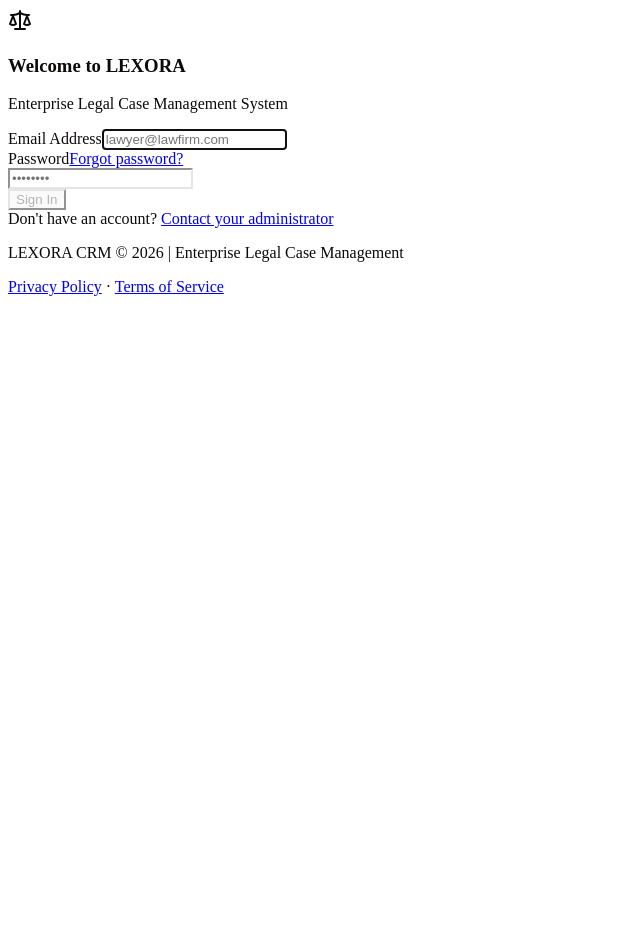
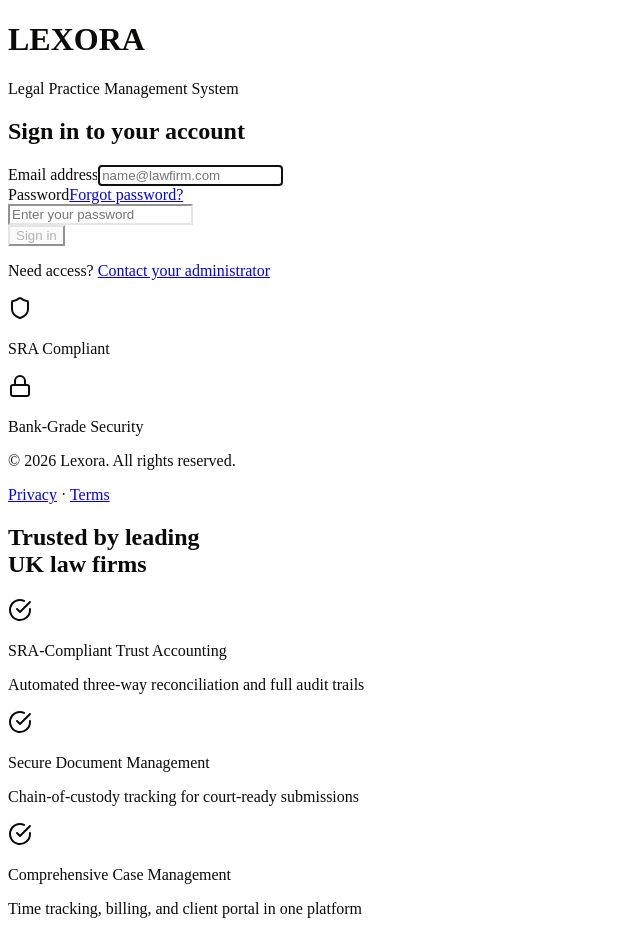
Before and after one commit to AccountScope/lexora-crm, a Next.js app: page /login in a window 1280 px wide. Shown: the top 934 px of the page, without its empty margins (0-640 px from the left). Before the commit the page ends 800 px from the top, so only its background shows below. Built offline with nearby package versions, Linux system fonts and the light colour scheme.

Commit message:
PRIORITY FIX #1: Enterprise login page redesign - professional legal industry design

```diff
--- a/app/(auth)/login/page.tsx
+++ b/app/(auth)/login/page.tsx
@@ -1,5 +1,4 @@
 "use client";
-
 
 import { useState } from "react";
 import { useRouter, useSearchParams } from "next/navigation";
@@ -7,9 +6,8 @@
 import { Button } from "@/components/ui/button";
 import { Input } from "@/components/ui/input";
 import { Label } from "@/components/ui/label";
-import { Card, CardContent, CardDescription, CardFooter, CardHeader, CardTitle } from "@/components/ui/card";
 import { Alert, AlertDescription } from "@/components/ui/alert";
-import { Loader2, Scale } from "lucide-react";
+import { Loader2, Shield, Lock, CheckCircle } from "lucide-react";
 
 export default function LoginPage() {
   const router = useRouter();
@@ -62,50 +60,59 @@
   };
 
   return (
-    <div className="min-h-screen flex items-center justify-center bg-gradient-to-br from-slate-50 to-slate-100 dark:from-slate-900 dark:to-slate-800 p-4">
-      <Card className="w-full max-w-md shadow-xl">
-        <CardHeader className="space-y-1 text-center">
-          <div className="flex justify-center mb-4">
-            <div className="bg-primary/10 p-3 rounded-lg">
-              <Scale className="h-8 w-8 text-primary" />
+    <div className="min-h-screen flex bg-white">
+      {/* Left side - Login form */}
+      <div className="flex-1 flex flex-col justify-center px-4 sm:px-6 lg:px-20 xl:px-24">
+        <div className="mx-auto w-full max-w-md">
+          {/* Logo and title */}
+          <div className="mb-10">
+            <h1 className="text-4xl font-bold text-gray-900 tracking-tight">
+              LEXORA
+            </h1>
+            <p className="mt-2 text-lg text-gray-600">
+              Legal Practice Management System
+            </p>
           </div>
-          </div>
-          <CardTitle className="text-2xl font-bold">Welcome to LEXORA</CardTitle>
-          <CardDescription>
-            Enterprise Legal Case Management System
-          </CardDescription>
-        </CardHeader>
 
-        <form onSubmit={handleSubmit}>
-          <CardContent className="space-y-4">
+          {/* Login form */}
+          <div className="bg-white">
+            <h2 className="text-2xl font-semibold text-gray-900 mb-6">
+              Sign in to your account
+            </h2>
+
+            <form onSubmit={handleSubmit} className="space-y-5">
               {error && (
-              <Alert variant="destructive">
-                <AlertDescription>{error}</AlertDescription>
+                <Alert variant="destructive" className="border-red-200 bg-red-50">
+                  <AlertDescription className="text-red-800">{error}</AlertDescription>
                 </Alert>
               )}
 
-            <div className="space-y-2">
-              <Label htmlFor="email">Email Address</Label>
+              <div>
+                <Label htmlFor="email" className="block text-sm font-medium text-gray-700 mb-2">
+                  Email address
+                </Label>
                 <Input
                   id="email"
                   type="email"
-                placeholder="lawyer@lawfirm.com"
+                  placeholder="name@lawfirm.com"
                   value={email}
                   onChange={(e) => setEmail(e.target.value)}
                   required
                   disabled={loading}
                   autoComplete="email"
                   autoFocus
+                  className="h-11 border-gray-300 focus:border-blue-900 focus:ring-blue-900"
                 />
               </div>
 
-            <div className="space-y-2">
-              <div className="flex items-center justify-between">
-                <Label htmlFor="password">Password</Label>
+              <div>
+                <div className="flex items-center justify-between mb-2">
+                  <Label htmlFor="password" className="block text-sm font-medium text-gray-700">
+                    Password
+                  </Label>
                   <Link
                     href="/forgot-password"
-                  className="text-sm text-primary hover:underline"
-                  tabIndex={-1}
+                    className="text-sm font-medium text-blue-900 hover:text-blue-700"
                   >
                     Forgot password?
                   </Link>
@@ -113,20 +120,19 @@
                 <Input
                   id="password"
                   type="password"
-                placeholder="••••••••"
+                  placeholder="Enter your password"
                   value={password}
                   onChange={(e) => setPassword(e.target.value)}
                   required
                   disabled={loading}
                   autoComplete="current-password"
+                  className="h-11 border-gray-300 focus:border-blue-900 focus:ring-blue-900"
                 />
               </div>
-          </CardContent>
 
-          <CardFooter className="flex flex-col space-y-4">
               <Button
                 type="submit"
-              className="w-full"
+                className="w-full h-11 bg-blue-900 hover:bg-blue-800 text-white font-medium"
                 disabled={loading || !email || !password}
               >
                 {loading ? (
@@ -135,27 +141,114 @@
                     Signing in...
                   </>
                 ) : (
-                "Sign In"
+                  "Sign in"
                 )}
               </Button>
+            </form>
 
-            <div className="text-center text-sm text-muted-foreground">
-              Don&apos;t have an account?{" "}
-              <Link href="/register" className="text-primary hover:underline font-medium">
+            <p className="mt-6 text-sm text-gray-600 text-center">
+              Need access?{" "}
+              <Link href="/contact" className="font-medium text-blue-900 hover:text-blue-700">
                 Contact your administrator
               </Link>
+            </p>
           </div>
-          </CardFooter>
-        </form>
-      </Card>
 
-      <div className="absolute bottom-4 text-center text-xs text-muted-foreground">
-        <p>LEXORA CRM © 2026 | Enterprise Legal Case Management</p>
+          {/* Trust indicators */}
+          <div className="mt-10 pt-8 border-t border-gray-200">
+            <div className="grid grid-cols-2 gap-4 text-center">
+              <div className="flex flex-col items-center">
+                <Shield className="h-5 w-5 text-blue-900 mb-1" />
+                <p className="text-xs font-medium text-gray-900">SRA Compliant</p>
+              </div>
+              <div className="flex flex-col items-center">
+                <Lock className="h-5 w-5 text-blue-900 mb-1" />
+                <p className="text-xs font-medium text-gray-900">Bank-Grade Security</p>
+              </div>
+            </div>
+          </div>
+        </div>
+
+        {/* Footer */}
+        <div className="mt-8 text-center text-xs text-gray-500">
+          <p>© 2026 Lexora. All rights reserved.</p>
           <p className="mt-1">
-          <Link href="/privacy" className="hover:underline">Privacy Policy</Link>
+            <Link href="/privacy" className="hover:text-gray-700 underline">Privacy</Link>
             {" · "}
-          <Link href="/terms" className="hover:underline">Terms of Service</Link>
+            <Link href="/terms" className="hover:text-gray-700 underline">Terms</Link>
           </p>
+        </div>
+      </div>
+
+      {/* Right side - Professional sidebar */}
+      <div className="hidden lg:flex lg:w-2/5 bg-gradient-to-br from-slate-900 to-slate-800 flex-col justify-between p-12 text-white">
+        <div>
+          <h2 className="text-3xl font-bold mb-6 leading-tight">
+            Trusted by leading<br />UK law firms
+          </h2>
+
+          <div className="space-y-8 mt-12">
+            <div className="flex items-start space-x-4">
+              <div className="flex-shrink-0 mt-1">
+                <CheckCircle className="h-6 w-6 text-green-400" />
+              </div>
+              <div>
+                <p className="font-semibold mb-1">SRA-Compliant Trust Accounting</p>
+                <p className="text-sm text-gray-300">
+                  Automated three-way reconciliation and full audit trails
+                </p>
+              </div>
+            </div>
+
+            <div className="flex items-start space-x-4">
+              <div className="flex-shrink-0 mt-1">
+                <CheckCircle className="h-6 w-6 text-green-400" />
+              </div>
+              <div>
+                <p className="font-semibold mb-1">Secure Document Management</p>
+                <p className="text-sm text-gray-300">
+                  Chain-of-custody tracking for court-ready submissions
+                </p>
+              </div>
+            </div>
+
+            <div className="flex items-start space-x-4">
+              <div className="flex-shrink-0 mt-1">
+                <CheckCircle className="h-6 w-6 text-green-400" />
+              </div>
+              <div>
+                <p className="font-semibold mb-1">Comprehensive Case Management</p>
+                <p className="text-sm text-gray-300">
+                  Time tracking, billing, and client portal in one platform
+                </p>
+              </div>
+            </div>
+          </div>
+
+          <div className="mt-16 pt-8 border-t border-slate-700">
+            <p className="text-sm text-gray-400 italic">
+              "Lexora has transformed how we manage client matters and trust accounts.
+              The SRA compliance features give us complete peace of mind."
+            </p>
+            <p className="mt-3 text-sm font-medium">
+              — Sarah Williams, Managing Partner
+            </p>
+            <p className="text-xs text-gray-400">
+              Williams & Partners Solicitors, London
+            </p>
+          </div>
+        </div>
+
+        <div className="flex items-center space-x-8 text-xs text-gray-400">
+          <div className="flex items-center space-x-2">
+            <Shield className="h-4 w-4" />
+            <span>GDPR Compliant</span>
+          </div>
+          <div className="flex items-center space-x-2">
+            <Lock className="h-4 w-4" />
+            <span>ISO 27001</span>
+          </div>
+        </div>
       </div>
     </div>
   );
```
Lines whose indentation alone changed are shown as unchanged.
